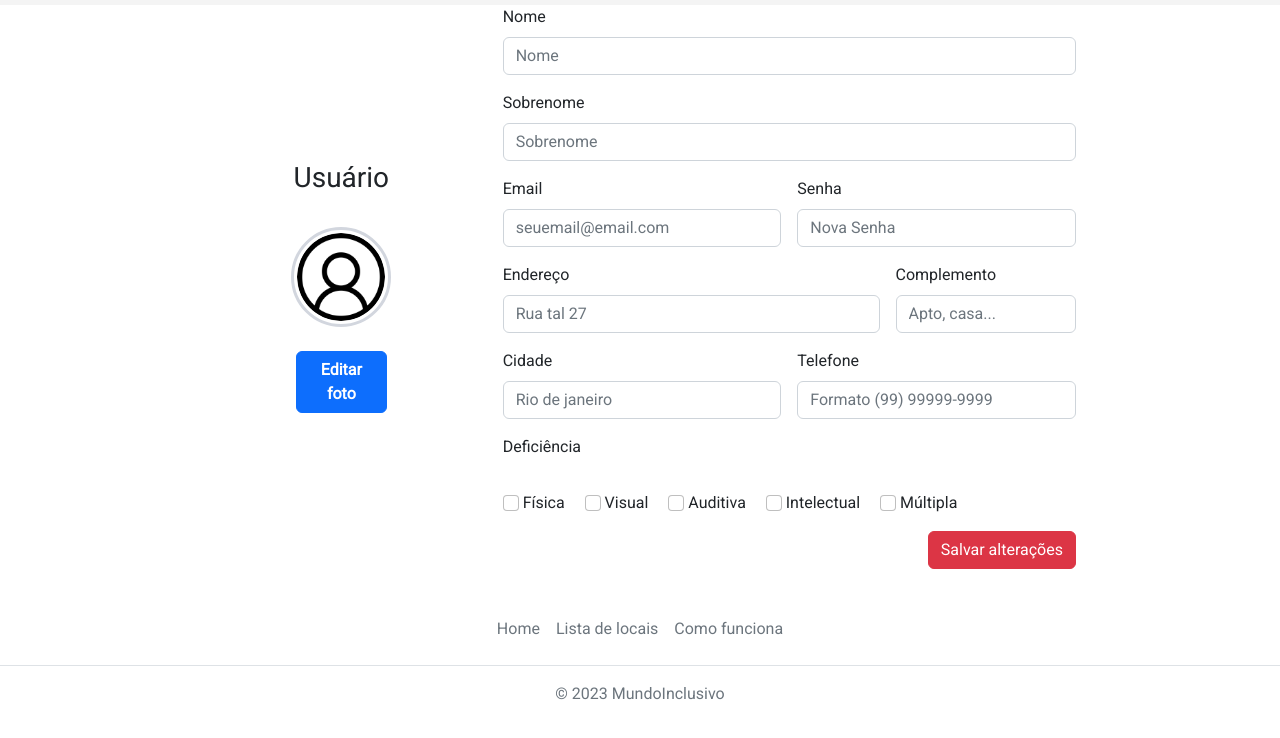
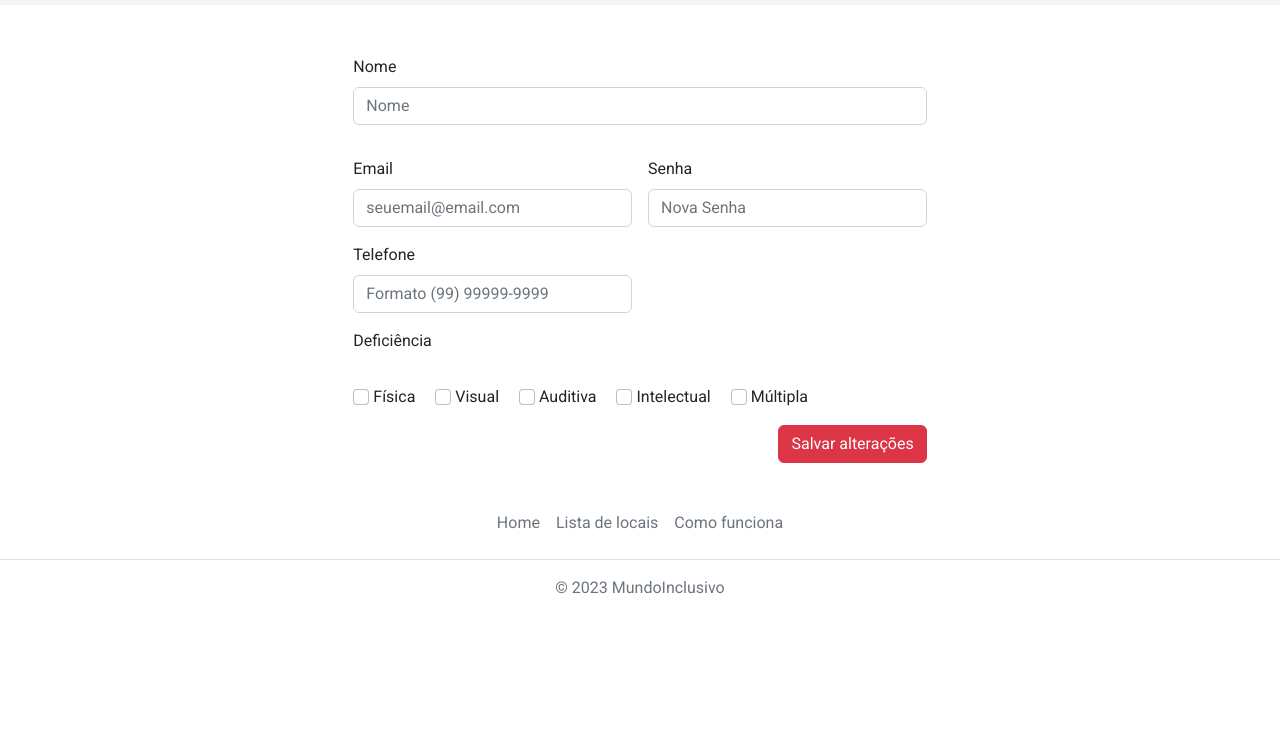
Before and after one commit to ICEI-PUC-Minas-PMV-SI/pmv-si-2023-2-pe1-t3-acessibilidade, a plain HTML site: page src/mundoInclusivo/perfilUser.html in a window 1280 px wide. Shown: the part 66-804 px from the top of the page. Drawn offline with nearby package versions, Linux system fonts and the light colour scheme.

Commit message:
fix: user login

```diff
--- a/src/mundoInclusivo/components/set-logins.js
+++ b/src/mundoInclusivo/components/set-logins.js
@@ -33,7 +33,7 @@ const setData = async (ev, mapper = {}) => {
   let currentLogin = {}
 
   for (const input of inputs) {
-    let key = mapper[input.id]
+    let key = mapper[input.id || input['name']]
 
     if(key === "Endereço") {
       let end = await window.getAddress(input.value)
@@ -137,7 +137,7 @@ const filUserFields = () => {
   let inputs = element?.querySelectorAll('input') || []
 
   for (const input of inputs) {
-    let key = SINGIN_INPUT_KEYS[input.id];
+    let key = SINGIN_INPUT_KEYS[input.id || input['name']];
     let value = data[key];
     input.setAttribute('value', value)
   }
--- a/src/mundoInclusivo/perfilUser.html
+++ b/src/mundoInclusivo/perfilUser.html
@@ -19,6 +19,8 @@
 <body>
   <section id="navbar-component">
   </section>
+  <script src="components/set-logins.js"></script>
+  <script src="components/load_locais.js"></script>
   <script src="components/leitor-de-tela.js"></script>
   <script src="components/local-storage.js"></script>
   <script src="components/base.js"></script>
@@ -95,53 +97,27 @@
     </nav>
   </header>
   <main>
-    <div class="container">
-      <div class="row">
-        <div class="col-4 d-flex flex-column align-items-center justify-content-center">
-          <h3 class="username text-center">Usuário</h3>
-          <img class="image d-flex justify-content-center my-4" style="height: 100px; width: 100px;" src="img/user.png"
-            alt="fotoUser" />
-          <div class="d-grid gap-2 col-4 mx-auto">
-            <a class="btn btn-primary" href="#" role="button"><b>Editar foto</b></a>
-          </div>
-        </div>
+    <div class="container" style="margin-top: 25px; display: flex; justify-content: center;">
+      <div class="row" style="margin-top: 25px; display: flex; justify-content: center;">
         <div class="col-8">
-          <div class="mb-3">
-            <label for="formGroupExampleInput" class="form-label">Nome</label>
-            <input type="text" class="form-control" id="formGroupExampleInput" placeholder="Nome" />
-          </div>
-          <div class="mb-3">
-            <label for="formSobrenome" class="form-label">Sobrenome</label>
-            <input type="text" class="form-control" id="formGroupExampleInput2" placeholder="Sobrenome" />
-          </div>
-          <form class="row g-3">
+          <form class="row g-3" id="userSigninForm">
+            <div class="mb-3">
+              <label for="formGroupExampleInput" class="form-label">Nome</label>
+              <input type="text" class="form-control" name="userName" id="userName" placeholder="Nome" />
+            </div>
             <div class="col-md-6">
               <label for="inputEmail4" class="form-label">Email</label>
-              <input type="email" class="form-control" id="inputEmail4" placeholder="seuemail@email.com" />
+              <input type="email" class="form-control" id="email" name="email" placeholder="seuemail@email.com" />
             </div>
             <div class="col-md-6">
               <label for="inputPassword4" class="form-label">Senha</label>
-              <input type="password" class="form-control" id="inputPassword4" placeholder="Nova Senha" />
-            </div>
-            <div class="col-8">
-              <label for="inputAddress" class="form-label">Endereço</label>
-              <input type="text" class="form-control" id="inputAddress" placeholder="Rua tal 27" />
-            </div>
-            <div class="col-4">
-              <label for="inputAddress2" class="form-label">Complemento</label>
-              <input type="text" class="form-control" id="inputAddress2" placeholder="Apto, casa..." />
-            </div>
-            <div class="col-md-6">
-              <label for="inputCity" class="form-label">Cidade</label>
-              <input type="text" class="form-control" id="inputCity" placeholder="Rio de janeiro" />
+              <input type="password" class="form-control" id="inputPassword4" name="pass" placeholder="Nova Senha" />
             </div>
             <div class="col-md-6">
               <label for="txtTelefone" class="form-label">Telefone</label>
-              <input type="text" name="telefone" class="form-control" id="txtTelefone"
+              <input type="text" name="telefone" class="form-control" id="telefone"
                 placeholder="Formato (99) 99999-9999" />
             </div>
-
-
               <div class="col-12">
                 <label class="form-label d-block " >Deficiência</label> <br>
                 <div class="form-check-inline">
@@ -190,9 +166,7 @@
   <section id="footer-component">
   </section>
 
-
   <script src="components/footer.js"></script>
-
   <script src="https://cdn.jsdelivr.net/npm/@popperjs/core@2.11.8/dist/umd/popper.min.js"
     integrity="sha384-I7E8VVD/ismYTF4hNIPjVp/Zjvgyol6VFvRkX/vR+Vc4jQkC+hVqc2pM8ODewa9r"
     crossorigin="anonymous"></script>
```
Also changed, not shown: src/mundoInclusivo/comoFunciona.html (+2 -0 lines), src/mundoInclusivo/homePage.html (+2 -0 lines), src/mundoInclusivo/perfilEstab.html (+2 -1 lines), src/mundoInclusivo/sobreAcessibilidade.html (+2 -0 lines), src/mundoInclusivo/tiposDeficiencia.html (+2 -0 lines).
